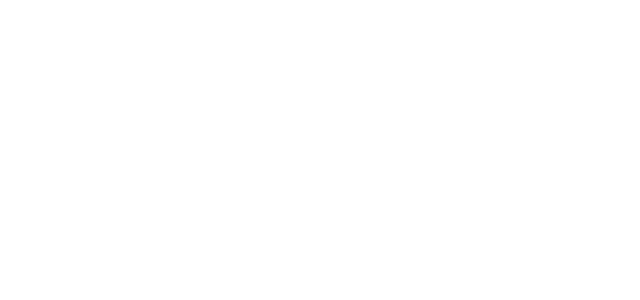
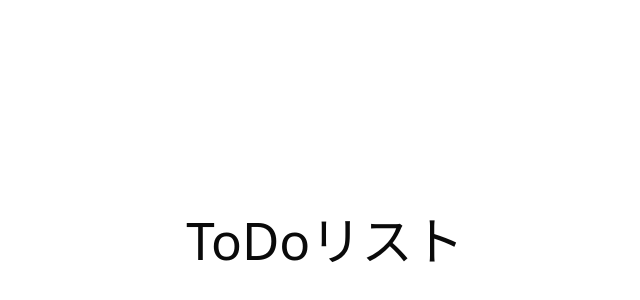
Before and after one commit to yanagisawahidetoshi/react-lectures, a React (Vite) app: page /to-dos in a window 1280 px wide. Before the commit this address had no page. Shown: the part 160-460 px from the top of the page, without its empty margins (315-955 px from the left). Built offline with nearby package versions, Linux system fonts and the light colour scheme.

Commit message:
ルーティング修正

```diff
--- a/src/App.tsx
+++ b/src/App.tsx
@@ -9,7 +9,7 @@
     <div>
       <Routes>
         <Route path="/lesson1" element={<Lesson1 />} />
-        <Route path="/ToDos" element={<ToDos />} />
+        <Route path="/to-dos" element={<ToDos />} />
       </Routes>
     </div>
   );
```
